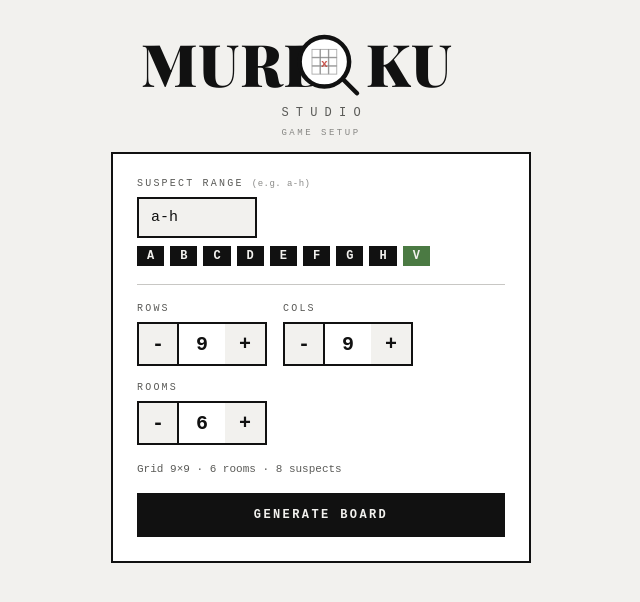
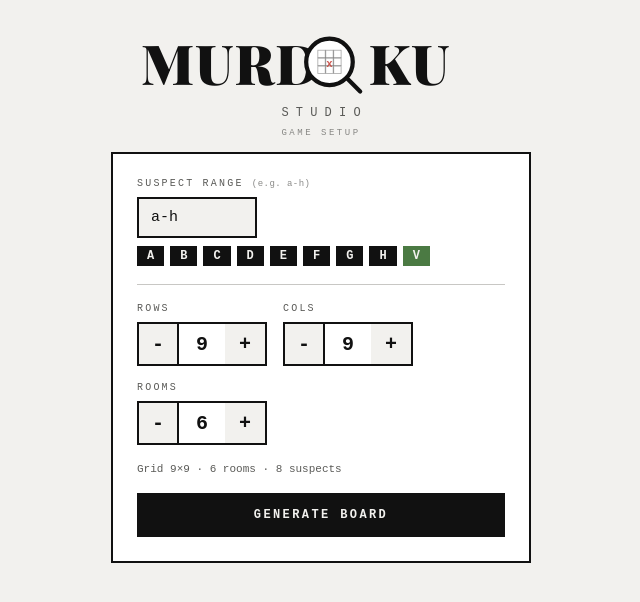
Before and after one commit to Edain92/murdoku-map-generator, a React (Vite) app: page / in a window 1280 px wide. Shown: the top 602 px of the page, without its empty margins (319-959 px from the left). Built offline with nearby package versions, Linux system fonts and the light colour scheme.

Commit message:
fix: shift lens right so it doesn't overlap the D

```diff
--- a/src/components/shared/Logo.jsx
+++ b/src/components/shared/Logo.jsx
@@ -14,7 +14,7 @@ export function Logo({ subtitle }) {
   return (
     <div style={{ textAlign: "center", userSelect: "none" }}>
       <svg
-        viewBox="0 0 320 64"
+        viewBox="0 0 340 64"
         width="360"
         height="72"
         xmlns="http://www.w3.org/2000/svg"
@@ -35,14 +35,14 @@ export function Logo({ subtitle }) {
 
         {/* ── O as magnifier lens ── */}
         {/* Outer lens ring */}
-        <circle cx="163" cy="30" r="22" fill="#FFFFFF" stroke={INK} strokeWidth="4" />
+        <circle cx="178" cy="30" r="22" fill="#FFFFFF" stroke={INK} strokeWidth="4" />
 
         {/* Inner mini grid (3×3) — the deduction grid inside the lens */}
         {[0,1,2].map(row =>
           [0,1,2].map(col => (
             <rect
               key={`${row}-${col}`}
-              x={152 + col * 7.5}
+              x={167 + col * 7.5}
               y={19  + row * 7.5}
               width="7" height="7"
               fill="none"
@@ -55,7 +55,7 @@ export function Logo({ subtitle }) {
 
         {/* Red X in center cell of grid */}
         <text
-          x="163" y="35"
+          x="178" y="35"
           textAnchor="middle"
           fontFamily={MONO}
           fontWeight="bold"
@@ -66,8 +66,8 @@ export function Logo({ subtitle }) {
 
         {/* Magnifier handle */}
         <line
-          x1="180" y1="46"
-          x2="192" y2="58"
+          x1="195" y1="46"
+          x2="207" y2="58"
           stroke={INK}
           strokeWidth="4"
           strokeLinecap="round"
@@ -75,7 +75,7 @@ export function Logo({ subtitle }) {
 
         {/* ── KU ── */}
         <text
-          x="200" y="52"
+          x="215" y="52"
           fontFamily={SERIF}
           fontWeight="900"
           fontSize="52"
```
